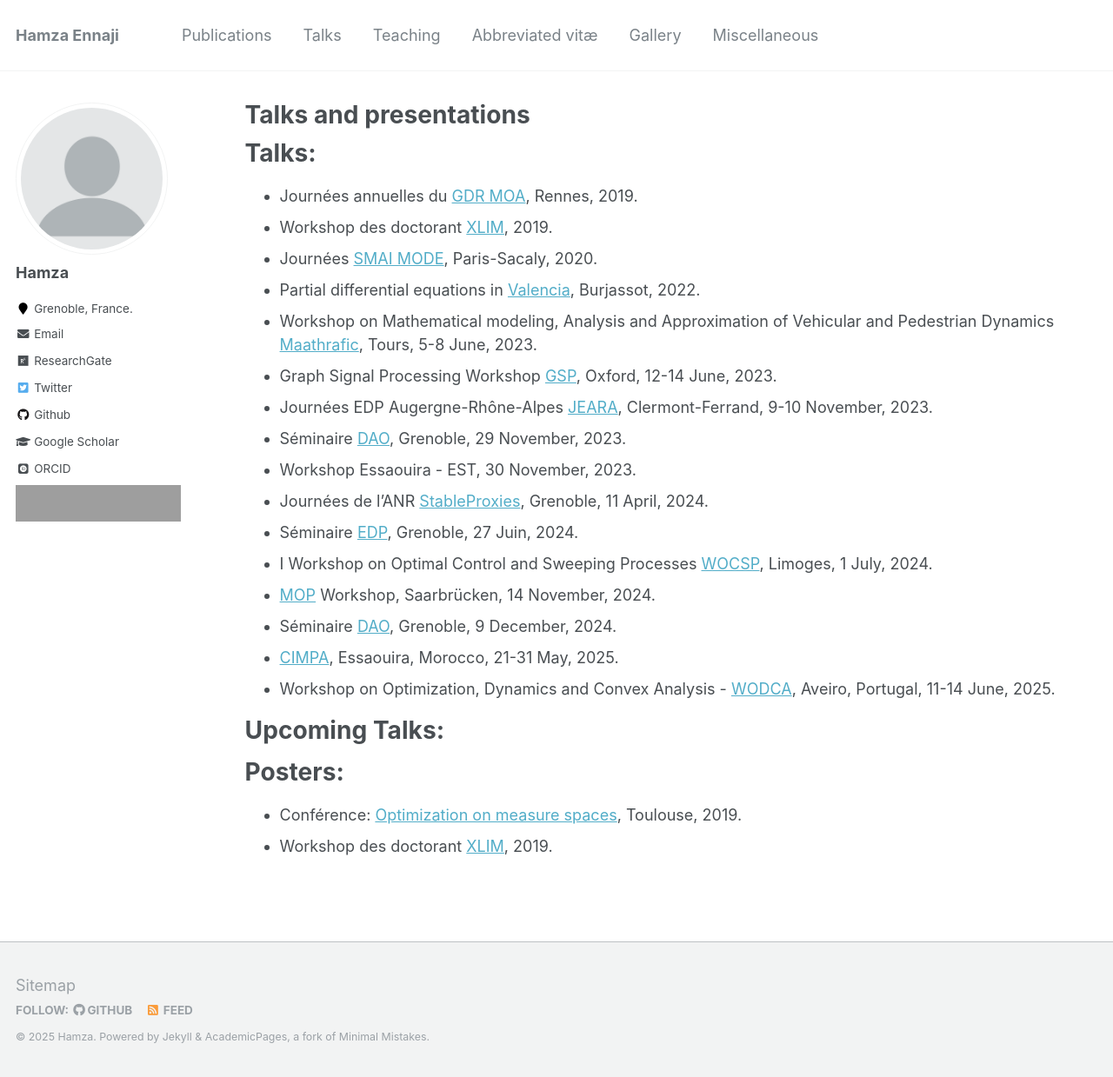
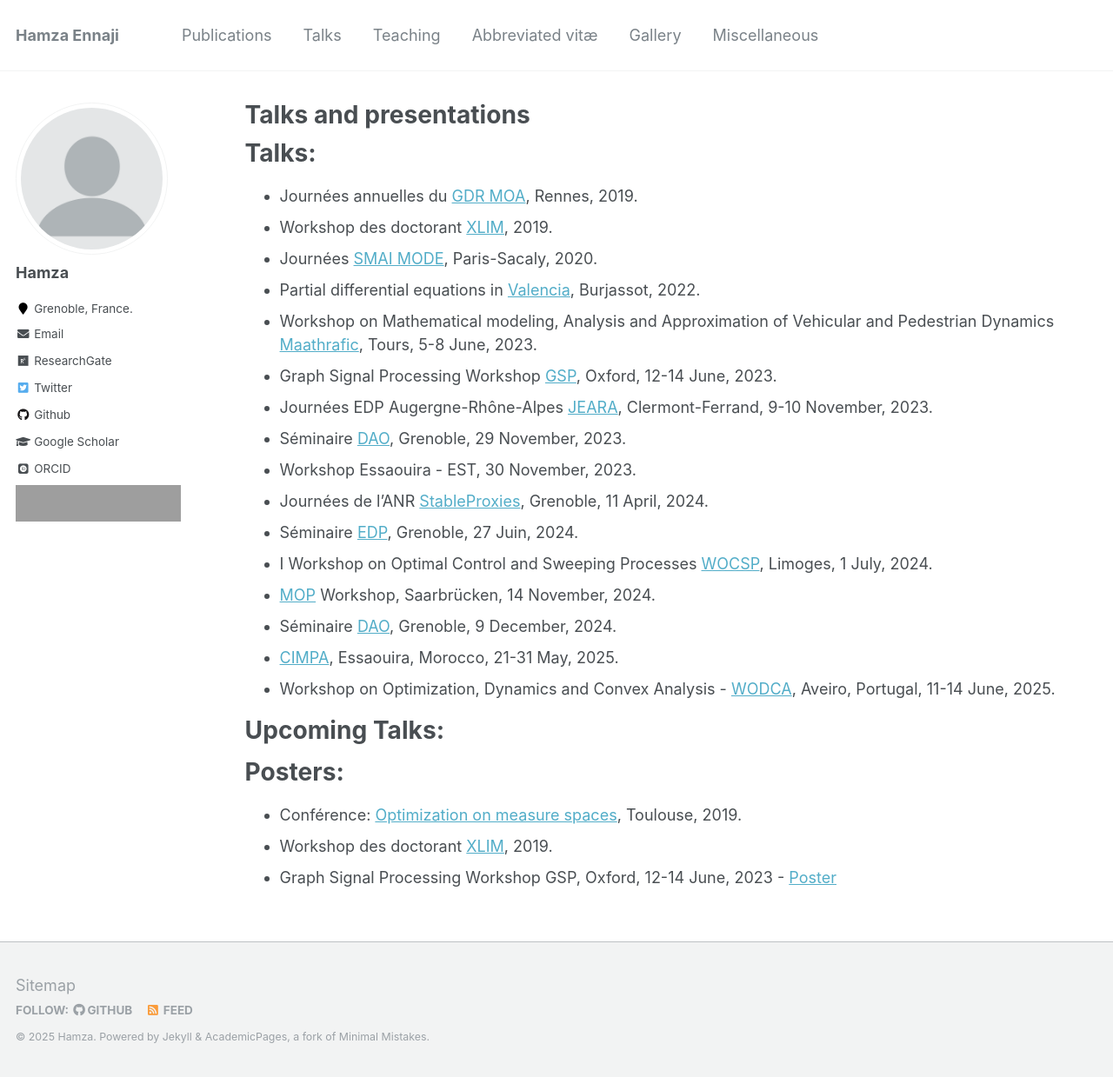
Before and after one commit to enhamza/enhamza.github.io, a Jekyll site: the page built from _pages/talks.md, in a window 1280 px wide and 1239 px high. Shown: the whole window at 87% size. Built offline with Jekyll 4.4.1, drawn with Linux system fonts in a browser that asks for light colours; some web fonts are replaced; grey boxes are pictures that could not be loaded.

Commit message:
Update talks.md

```diff
--- a/_pages/talks.md
+++ b/_pages/talks.md
@@ -34,3 +34,4 @@ Posters:
 
 * Conférence: [Optimization on measure spaces](https://perso.math.univ-toulouse.fr/oms/conference-optimization-on-measures-spaces/), Toulouse, 2019.
 * Workshop des doctorant [XLIM](https://www.xlim.fr), 2019.
+* Graph Signal Processing Workshop GSP, Oxford, 12-14 June, 2023 - [Poster](https://enhamza.github.io/files/poster_tow_com.pdf)
```
